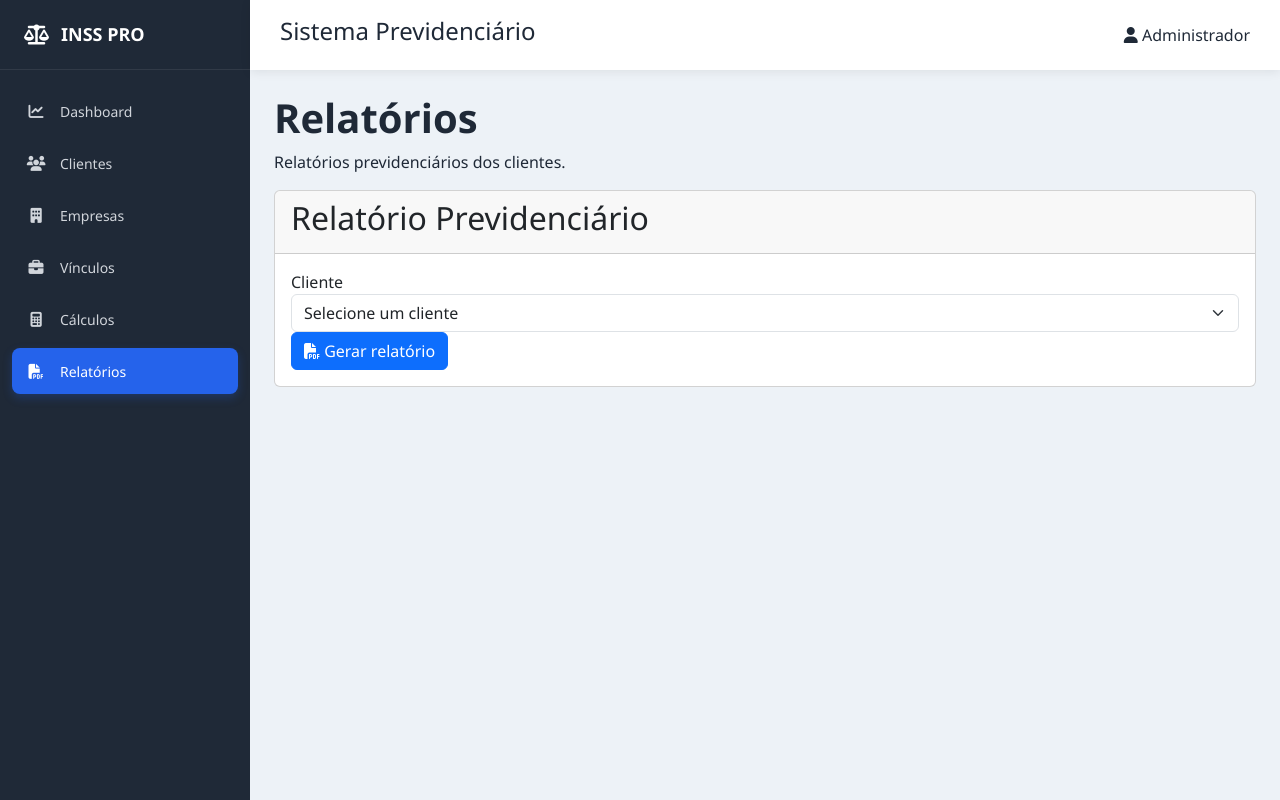
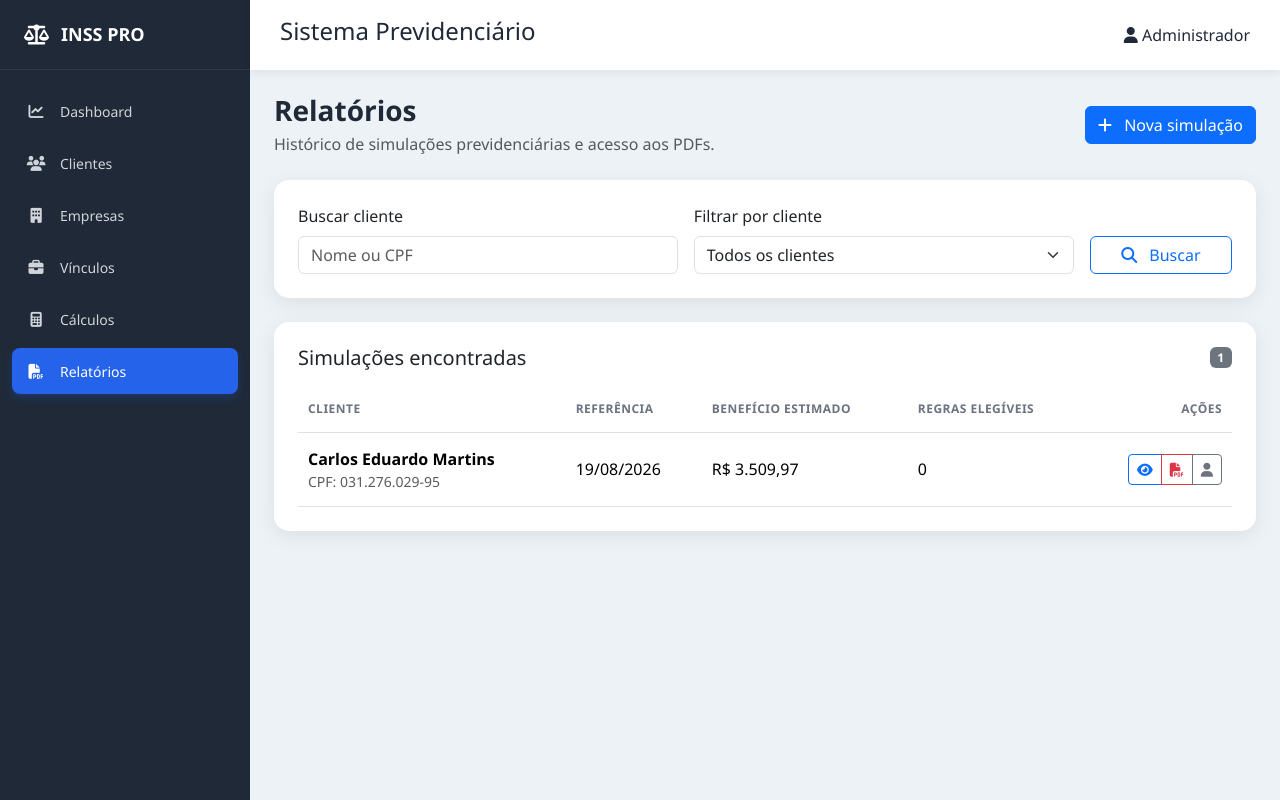
Before and after one commit to potrikus/PythonProject, a Django app: page /relatorios/ in a window 1280 px wide. Run offline with Django 5.2, Linux system fonts and the light colour scheme; data comes from the database, SQL or seed files in the repository.

Commit message:
Calculadora previdenciária
 Versão em desenvolvimento.

```diff
--- /dev/null
+++ b/previdencia/calculos/templatetags/moeda.py
@@ -0,0 +1,23 @@
+from decimal import Decimal, InvalidOperation
+
+from django import template
+
+
+register = template.Library()
+
+
+@register.filter
+def moeda_br(valor):
+    if valor in (None, ""):
+        return ""
+
+    try:
+        numero = Decimal(str(valor))
+
+        if not numero.is_finite():
+            return ""
+    except (InvalidOperation, TypeError, ValueError):
+        return str(valor)
+
+    texto = f"{numero:,.2f}"
+    return texto.replace(",", "X").replace(".", ",").replace("X", ".")
--- a/previdencia/relatorios/forms.py
+++ b/previdencia/relatorios/forms.py
@@ -4,9 +4,21 @@ from clientes.models import Cliente
 
 
 class RelatorioClienteForm(forms.Form):
+    busca = forms.CharField(
+        required=False,
+        label="Buscar cliente",
+        widget=forms.TextInput(
+            attrs={
+                "class": "form-control",
+                "placeholder": "Nome ou CPF",
+            }
+        ),
+    )
+
     cliente = forms.ModelChoiceField(
         queryset=Cliente.objects.all().order_by("nome"),
+        required=False,
         label="Cliente",
-        empty_label="Selecione um cliente",
+        empty_label="Todos os clientes",
         widget=forms.Select(attrs={"class": "form-select"}),
     )
--- a/previdencia/relatorios/views.py
+++ b/previdencia/relatorios/views.py
@@ -1,8 +1,9 @@
+from django.db.models import Q
 from django.shortcuts import get_object_or_404, render
 
+from calculos.models import Simulacao
 from clientes.models import Cliente
 from vinculos.models import Vinculo
-from calculos.models import Simulacao
 
 from .forms import RelatorioClienteForm
 
@@ -10,42 +11,33 @@ from .forms import RelatorioClienteForm
 def lista(request):
     form = RelatorioClienteForm(request.GET or None)
 
+    simulacoes = (
+        Simulacao.objects
+        .select_related("cliente")
+        .order_by("-criado_em")
+    )
+
     if form.is_valid():
+        busca = form.cleaned_data["busca"].strip()
         cliente = form.cleaned_data["cliente"]
 
-        simulacoes = (
-            Simulacao.objects
-            .filter(cliente=cliente)
-            .order_by("-criado_em")
-        )
+        if busca:
+            simulacoes = simulacoes.filter(
+                Q(cliente__nome__icontains=busca)
+                | Q(cliente__cpf__icontains=busca)
+            )
 
-        melhor_regra = None
-
-        if simulacoes.exists():
-            ultima = simulacoes.first()
-
-            for regra in ultima.resultado.get("regras", []):
-                if regra.get("elegivel"):
-                    melhor_regra = regra
-                    break
-
-        return render(
-            request,
-            "relatorios/previdenciario.html",
-            {
-                "cliente": cliente,
-                "vinculos": Vinculo.objects.select_related("empresa").filter(
-                    cliente=cliente
-                ),
-                "simulacoes": simulacoes,
-                "melhor_regra": melhor_regra,
-            },
-        )
+        if cliente:
+            simulacoes = simulacoes.filter(cliente=cliente)
 
     return render(
         request,
         "relatorios/lista.html",
-        {"form": form},
+        {
+            "form": form,
+            "simulacoes": simulacoes,
+            "quantidade_simulacoes": simulacoes.count(),
+        },
     )
 
 
--- a/previdencia/templates/calculos/detalhe.html
+++ b/previdencia/templates/calculos/detalhe.html
@@ -1,4 +1,5 @@
 {% extends "base.html" %}
+{% load moeda %}
 
 {% block content %}
 <div class="page-header d-flex flex-wrap justify-content-between align-items-center gap-3 mb-4">
@@ -73,7 +74,7 @@
                 <small class="text-muted">Contribuição mensal 2026</small>
                 <h2 class="h4 mb-0">
                     {% if simulacao.resultado.contribuicao_mensal %}
-                        R$ {{ simulacao.resultado.contribuicao_mensal }}
+                        R$ {{ simulacao.resultado.contribuicao_mensal|moeda_br }}
                     {% else %}
                         —
                     {% endif %}
@@ -116,7 +117,7 @@
 
         {% if simulacao.resultado.estimativa_beneficio %}
             <p class="h3 text-primary mb-1">
-                R$ {{ simulacao.resultado.estimativa_beneficio }}
+                R$ {{ simulacao.resultado.estimativa_beneficio|moeda_br }}
             </p>
 
             <p class="small text-muted mb-0">
--- a/previdencia/templates/relatorios/lista.html
+++ b/previdencia/templates/relatorios/lista.html
@@ -1,49 +1,138 @@
 {% extends "base.html" %}
+{% load moeda %}
 
 {% block content %}
+<div class="page-header d-flex flex-wrap justify-content-between align-items-center gap-3 mb-4">
+    <div>
+        <h1 class="h3 mb-1">Relatórios</h1>
+        <p class="text-muted mb-0">
+            Histórico de simulações previdenciárias e acesso aos PDFs.
+        </p>
+    </div>
 
-<div class="page-header">
-    <h1>Relatórios</h1>
-    <p>Relatórios previdenciários dos clientes.</p>
+    <a href="{% url 'calculos:nova' %}" class="btn btn-primary">
+        <i class="fa-solid fa-plus me-2"></i>
+        Nova simulação
+    </a>
 </div>
 
-
-<div class="card">
-
-    <div class="card-header">
-        <h2>Relatório Previdenciário</h2>
-    </div>
-
-    <div class="card-body">
-
-        <form method="get">
-
-            <div class="form-group">
-
-                <label>
-                    Cliente
+<div class="card content-card mb-4">
+    <div class="card-body p-4">
+        <form method="get" class="row g-3 align-items-end">
+            <div class="col-md-5">
+                <label class="form-label" for="{{ form.busca.id_for_label }}">
+                    Buscar cliente
                 </label>
-
-                {{ form.cliente }}
-
-                {% if form.cliente.errors %}
-                    <div class="form-error">
-                        {{ form.cliente.errors }}
-                    </div>
-                {% endif %}
-
+                {{ form.busca }}
             </div>
 
+            <div class="col-md-5">
+                <label class="form-label" for="{{ form.cliente.id_for_label }}">
+                    Filtrar por cliente
+                </label>
+                {{ form.cliente }}
+            </div>
 
-            <button type="submit" class="btn btn-primary">
-                <i class="fa-solid fa-file-pdf"></i>
-                Gerar relatório
-            </button>
-
+            <div class="col-md-2 d-grid">
+                <button type="submit" class="btn btn-outline-primary">
+                    <i class="fa-solid fa-magnifying-glass me-2"></i>
+                    Buscar
+                </button>
+            </div>
         </form>
-
     </div>
-
 </div>
 
+<div class="card content-card">
+    <div class="card-body p-4">
+        <div class="d-flex justify-content-between align-items-center mb-3">
+            <h2 class="h5 mb-0">Simulações encontradas</h2>
+            <span class="badge text-bg-secondary">
+                {{ quantidade_simulacoes }}
+            </span>
+        </div>
+
+        {% if simulacoes %}
+            <div class="table-responsive">
+                <table class="table align-middle mb-0">
+                    <thead>
+                        <tr>
+                            <th>Cliente</th>
+                            <th>Referência</th>
+                            <th>Benefício estimado</th>
+                            <th>Regras elegíveis</th>
+                            <th class="text-end">Ações</th>
+                        </tr>
+                    </thead>
+
+                    <tbody>
+                        {% for simulacao in simulacoes %}
+                            <tr>
+                                <td>
+                                    <strong>{{ simulacao.cliente }}</strong>
+                                    <div class="small text-muted">
+                                        CPF: {{ simulacao.cliente.cpf }}
+                                    </div>
+                                </td>
+
+                                <td>
+                                    {{ simulacao.data_referencia|date:"d/m/Y" }}
+                                </td>
+
+                                <td>
+                                    {% if simulacao.resultado.estimativa_beneficio %}
+                                       R$ {{ simulacao.resultado.estimativa_beneficio|moeda_br }}
+                                    {% else %}
+                                        <span class="text-muted">Não calculado</span>
+                                    {% endif %}
+                                </td>
+
+                                <td>
+                                    {{ simulacao.resultado.quantidade_regras_elegiveis|default:"0" }}
+                                </td>
+
+                                <td class="text-end">
+                                    <div class="btn-group">
+                                        <a
+                                            href="{% url 'calculos:detalhe' simulacao.pk %}"
+                                            class="btn btn-sm btn-outline-primary"
+                                            title="Ver simulação"
+                                        >
+                                            <i class="fa-solid fa-eye"></i>
+                                        </a>
+
+                                        <a
+                                            href="{% url 'calculos:relatorio' simulacao.pk %}"
+                                            target="_blank"
+                                            rel="noopener"
+                                            class="btn btn-sm btn-outline-danger"
+                                            title="Abrir PDF"
+                                        >
+                                            <i class="fa-solid fa-file-pdf"></i>
+                                        </a>
+
+                                        <a
+                                            href="{% url 'relatorios:previdenciario' simulacao.cliente.pk %}"
+                                            class="btn btn-sm btn-outline-secondary"
+                                            title="Relatório do cliente"
+                                        >
+                                            <i class="fa-solid fa-user"></i>
+                                        </a>
+                                    </div>
+                                </td>
+                            </tr>
+                        {% endfor %}
+                    </tbody>
+                </table>
+            </div>
+        {% else %}
+            <div class="text-center py-5">
+                <i class="fa-solid fa-file-circle-xmark fa-2x text-muted mb-3"></i>
+                <p class="text-muted mb-0">
+                    Nenhuma simulação foi encontrada para os filtros informados.
+                </p>
+            </div>
+        {% endif %}
+    </div>
+</div>
 {% endblock %}
```
Also changed, not shown: previdencia/calculos/templatetags/__init__.py (added).
